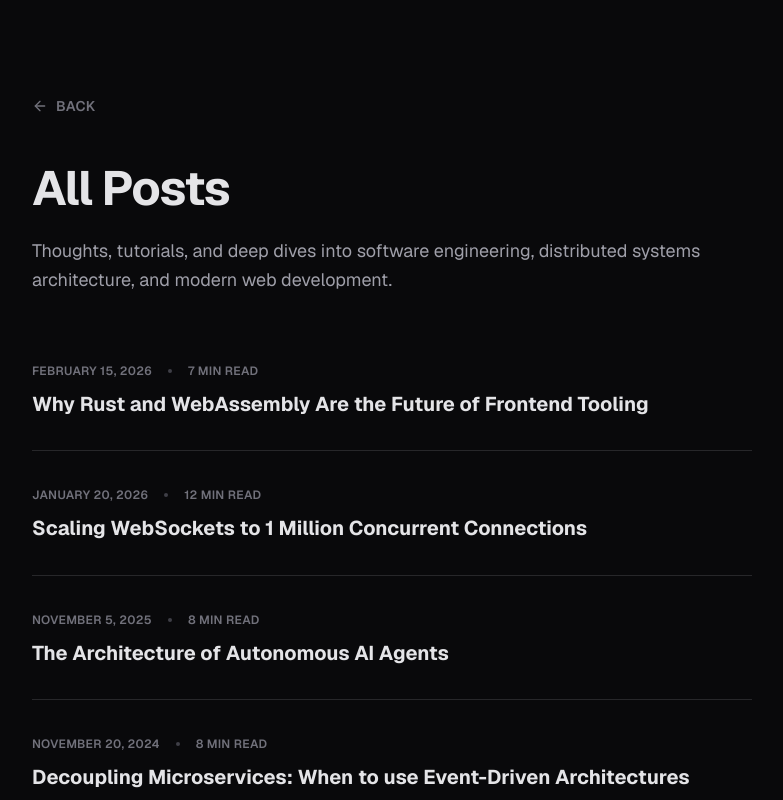
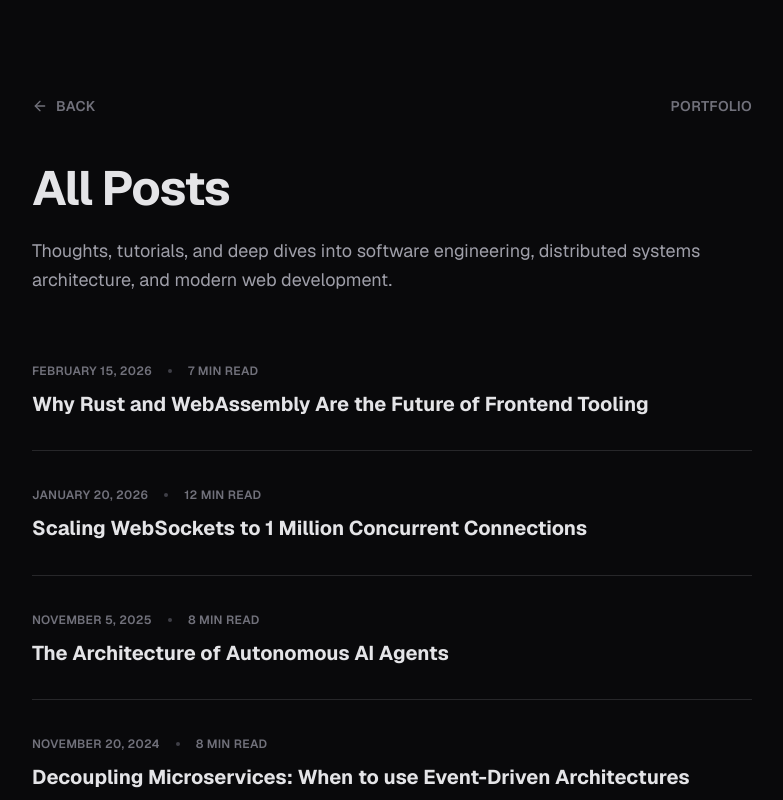
Before and after one commit to chirathr/portfolio, a Next.js app: page /blog in a window 1280 px wide. Shown: the top 800 px of the page, without its empty margins (248-1031 px from the left). Built offline with nearby package versions, Linux system fonts and the light colour scheme.

Commit message:
ux: add right-aligned portfolio link to blog archive header

```diff
--- a/src/app/blog/page.tsx
+++ b/src/app/blog/page.tsx
@@ -17,8 +17,14 @@ export default function BlogArchive() {
             <div className="mx-auto max-w-3xl px-6 py-12 md:py-24 relative z-10">
 
                 {/* Navigation */}
-                <nav className="mb-12">
+                <nav className="mb-12 flex items-center justify-between">
                     <BackButton />
+                    <Link
+                        href="/"
+                        className="text-sm font-semibold tracking-wide text-zinc-500 hover:text-blue-400 transition-colors uppercase"
+                    >
+                        Portfolio
+                    </Link>
                 </nav>
 
                 {/* Header */}
```
